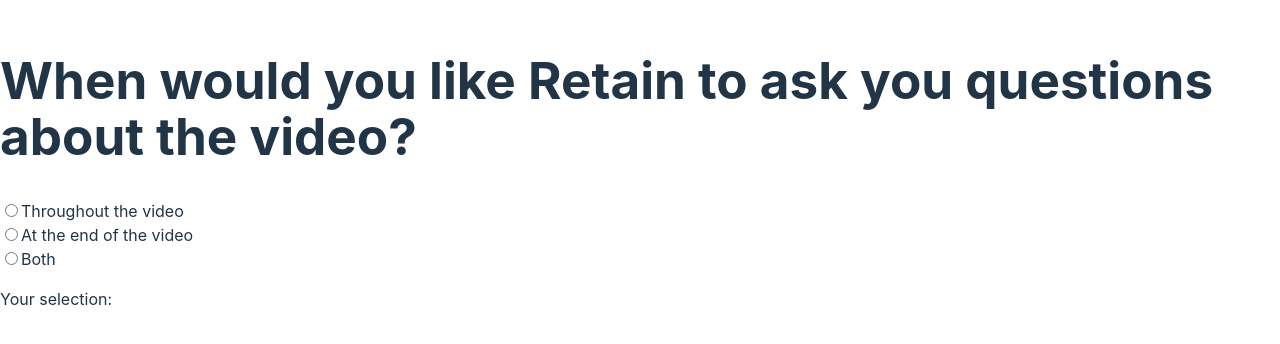
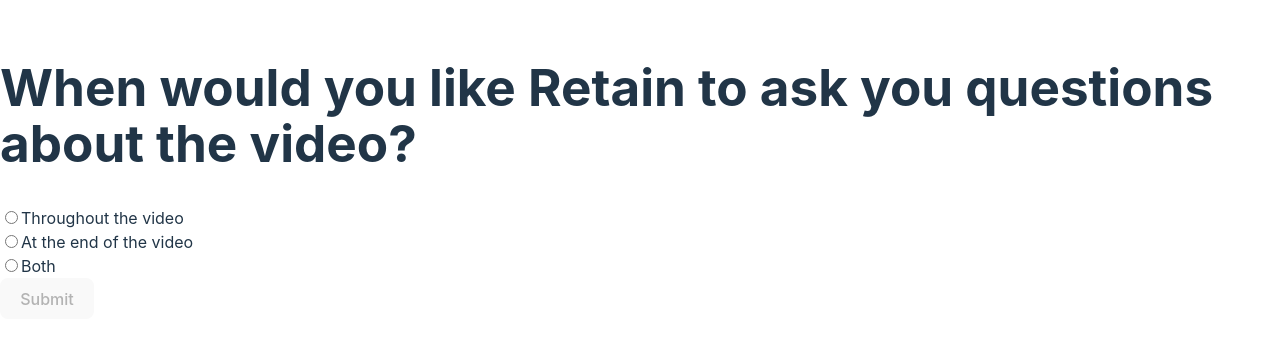
Before and after one commit to pgoel-02/active-recall-extension, a React (Vite) app in the folder react-app/: page / in a window 1280 px wide. Shown: the part 228-572 px from the top of the page. Built offline with nearby package versions, Linux system fonts and the light colour scheme.

Commit message:
Added submit button to receive user's final input

```diff
--- a/react-app/src/components/IntroQuestion.jsx
+++ b/react-app/src/components/IntroQuestion.jsx
@@ -11,8 +11,8 @@
 
   const handleSubmit = () => {
     if (selectedAnswer) {
+      console.log("User selected:", selectedAnswer);
       //TODO: Use answer to trigger corresponding Pipeline
-      console.log("User selected:", selectedAnswer);
     }
   };
 
@@ -37,7 +37,10 @@
           <br />
         </div>
       ))}
-      <p>Your selection: {selectedAnswer}</p>
+
+      <button onClick={handleSubmit} disabled={!selectedAnswer}>
+        Submit
+      </button>
     </div>
   );
 }
```
